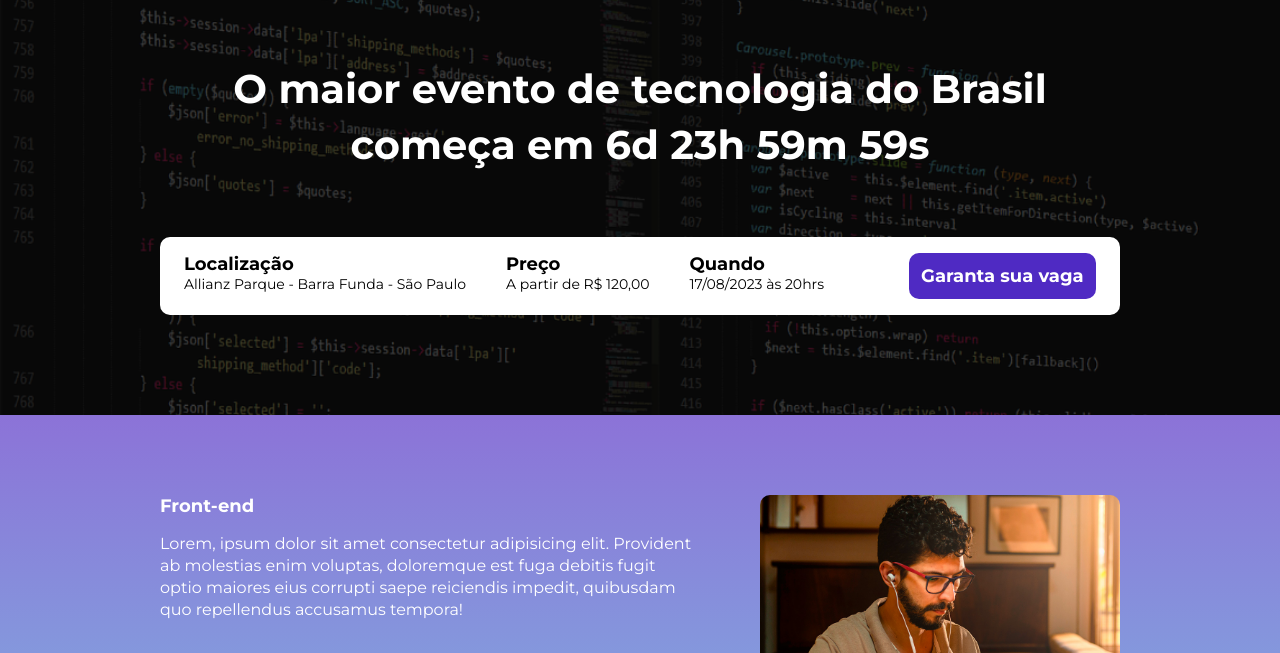
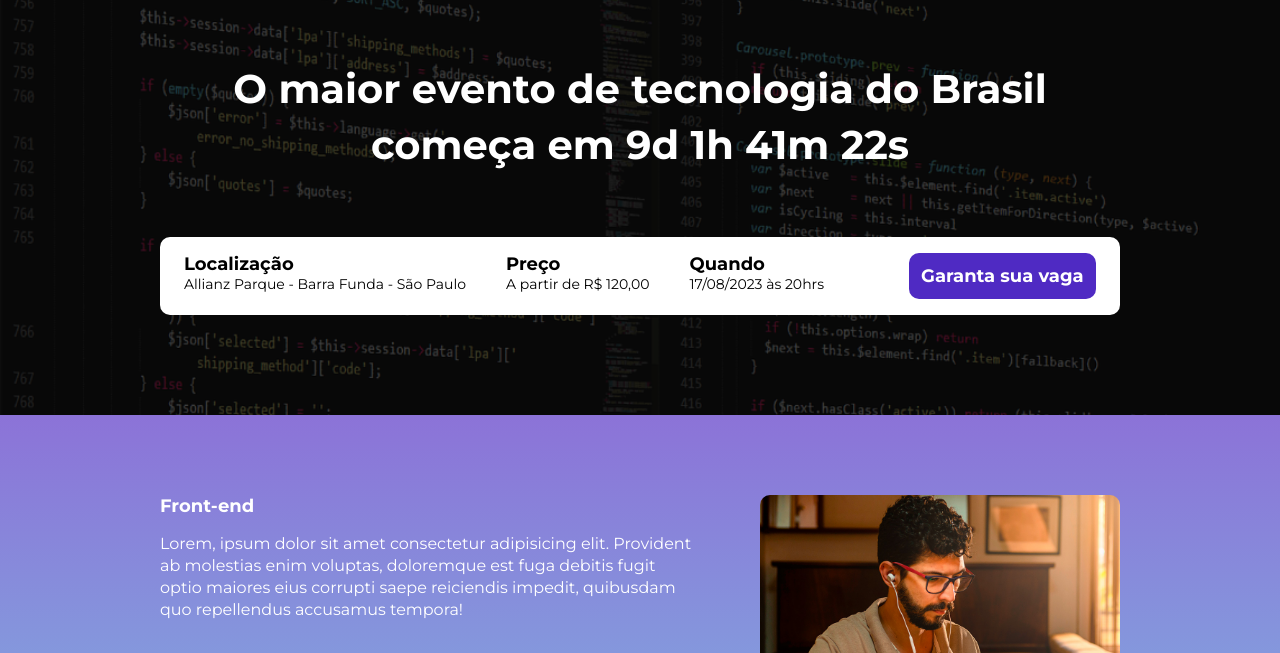
Before and after one commit to kakabosco/bosco_talks, a website built with Parcel: page src/index.html in a window 1280 px wide. Shown: the part 147-800 px from the top of the page. Built offline with nearby package versions, Linux system fonts and the light colour scheme.

Commit message:
counter config - js

```diff
--- a/src/index.html
+++ b/src/index.html
@@ -20,9 +20,9 @@
                     class="hero__logo"
                     src="./images/ebac_logo.svg"
                     alt="EBAC" />
-                <p class="hero__text">
-                    O maior evento de tecnologia do Brasil começa em 6d 23h 59m
-                    59s
+                <p class="hero__text" id="hero__text">
+                    O maior evento de tecnologia do Brasil começa em
+                    <span id="counter"></span>
                 </p>
                 <div class="infos-bar">
                     <ul class="infos-bar__infos">
--- a/src/scripts/main.js
+++ b/src/scripts/main.js
@@ -18,3 +18,36 @@ AOS.init({
     mirror: false, // whether elements should animate out while scrolling past them
     anchorPlacement: "top-bottom", // defines which position of the element regarding to window should trigger the animation
 });
+
+const eventDate = new Date("Aug 20, 2023 20:00:00");
+const eventTimeStamp = eventDate.getTime();
+
+const dateCount = setInterval(function () {
+    const now = new Date();
+    const currentTimeStamp = now.getTime();
+
+    const eventDistance = eventTimeStamp - currentTimeStamp;
+
+    const daysInMs = 1000 * 60 * 60 * 24;
+    const hoursInMs = 1000 * 60 * 60;
+    const minutesInMs = 1000 * 60;
+    const secondsInMs = 1000;
+
+    const daysUntilEvent = Math.floor(eventDistance / daysInMs);
+    const hoursUntilEvent = Math.floor((eventDistance % daysInMs) / hoursInMs); // % = resto da divisão
+    const minutesUntilEvent = Math.floor(
+        (eventDistance % hoursInMs) / minutesInMs
+    );
+    const secondsUntilEvent = Math.floor(
+        (eventDistance % minutesInMs) / secondsInMs
+    );
+
+    document.getElementById(
+        "counter"
+    ).innerHTML = `${daysUntilEvent}d ${hoursUntilEvent}h ${minutesUntilEvent}m ${secondsUntilEvent}s`;
+
+    if (eventDistance < 0) {
+        clearInterval(dateCount);
+        document.getElementById("hero__text").innerHTML = "O evento já começou! Fique por dentro para os próximos.";
+    }
+}, 1000);
```
